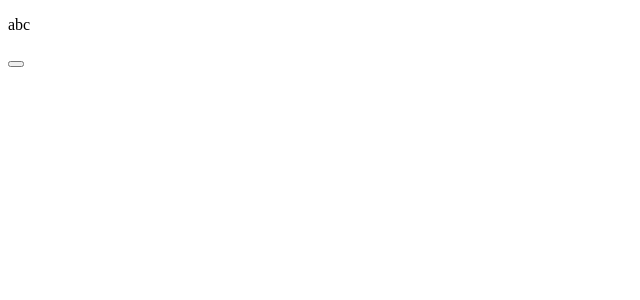
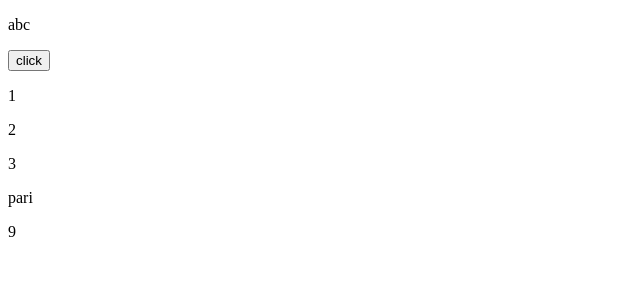
Before and after one commit to Nandini-Ninave/react_day_2, a React (Vite) app: page / in a window 1280 px wide. Shown: the top 300 px of the page, without its empty margins (0-640 px from the left). Built offline with nearby package versions, Linux system fonts and the light colour scheme.

Commit message:
Added usestate for array and objects

```diff
--- a/src/App.tsx
+++ b/src/App.tsx
@@ -35,10 +35,19 @@ import { useState } from "react"
 
 function App(){
   const [username, setuname] = useState("abc")
+  const [arr, setArr] = useState([1,2,3])
+  const [obj, setObj] = useState({name:"pari", age:9})
   return(
     <div>
       <p>{username}</p>
-      <button onClick={()=>setuname("xyz")}></button>
+      <button onClick={()=>setuname("xyz")}>click</button>
+      {arr.map((element)=>{
+        return(
+          <p>{element}</p>
+        )
+      })}
+      <p>{obj.name}</p>
+       <p>{obj.age}</p>
     </div>
   )
 }
```
